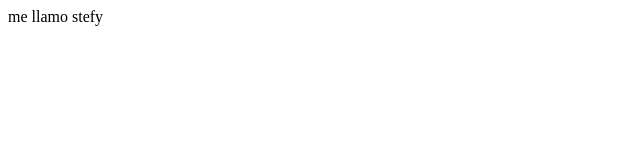
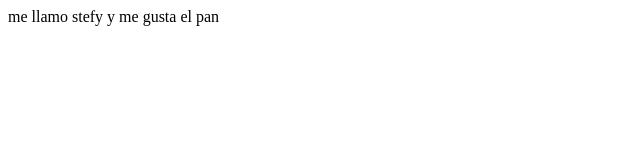
Before and after one commit to Pstefy31/-pruebacurso-, a plain HTML site: page Index.html in a window 1280 px wide. Shown: the whole page, without its empty margins (0-640 px from the left). Drawn offline with Linux system fonts and the light colour scheme.

Commit message:
cambios agregamos me gusta el pan

```diff
--- a/Index.html
+++ b/Index.html
@@ -7,6 +7,6 @@
     <title>Hola mundo </title>
 </head>
 <body>
-    <article>me llamo stefy</article>
+    <article>me llamo stefy y me gusta el pan </article>
 </body>
 </html>
```
